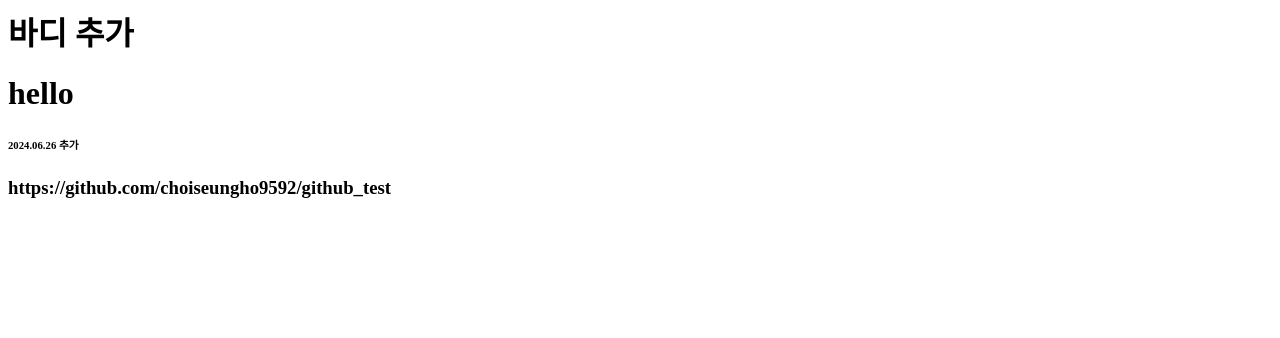
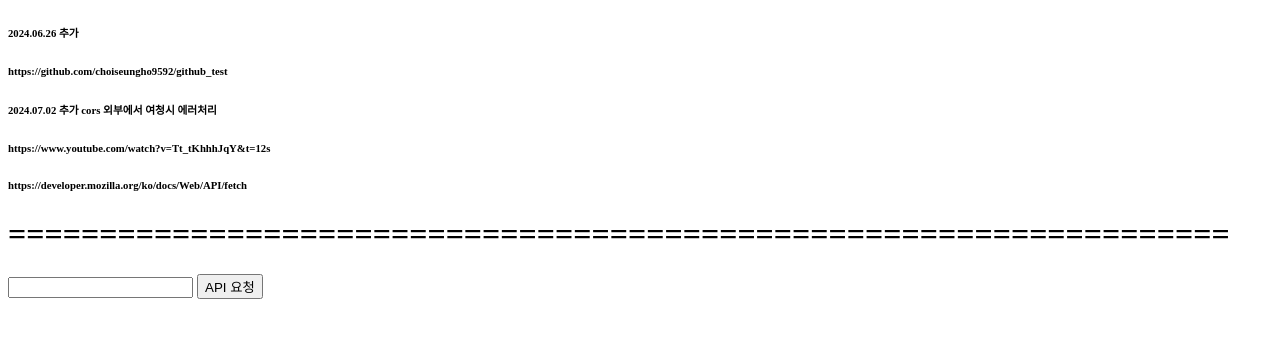
Before and after one commit to choiseungho9592/github_test, a website: page index.html in a window 1280 px wide. Drawn offline with Linux system fonts and the light colour scheme.

Commit message:
[insert] index.heml  cors 외부페이지에서 접속시 폴리시에러 적용 [update] index.js var cors = require('cors')

```diff
--- a/index.html
+++ b/index.html
@@ -1,11 +1,35 @@
-<html>
-    <source>
+<!DOCTYPE html>
+<html lang="ko">
+<head>
+    <meta charset="UTF-8">
+    <meta name="viewport" content="width=device-width, initial-scale=1.0">
+    <title>장영준님 후원 감사합니다.</title>
+</head>
+<body>
+    <h6>2024.06.26 추가</h6>
+    <h6>https://github.com/choiseungho9592/github_test</h6>
+
+    <h6>2024.07.02 추가 cors 외부에서 여청시 에러처리</h6>
+    <h6>https://www.youtube.com/watch?v=Tt_tKhhhJqY&t=12s</h6>
+    <h6>https://developer.mozilla.org/ko/docs/Web/API/fetch</h6>
+
+    <h1>===================================================================</h1>
+
+    <h1 id="sound"></h1>
+    <input id="name" type="text">
+    <button onclick="getSound()">API 요청</button>
+    <script>
+        function getSound() {
+            const name = document.getElementById('name').value
+            fetch(`http://localhost:3000/sound/${name}`)
+            .then((response) => response.json())
+            .then((data) => {
+                console.log(data.sound)
+                document.getElementById('sound').innerHTML = data.sound
+            })
+        }
+
+    </script>
+
+</body>
 </html>
-
-<body>
-    <h1>바디 추가</h1>
-    <h1>hello </h1>
-    <h6>2024.06.26 추가</h6>
-
-    <h3>https://github.com/choiseungho9592/github_test</h3>
-</body>
--- a/index.js
+++ b/index.js
@@ -1,6 +1,9 @@
 const express = require('express')
+var cors = require('cors')
 const app = express()
 const port = 3000
+
+app.use(cors())   //모든 모듈요청 허용 설정
 
 app.get('/', (req, res) => {
     res.send('Hello World')
--- a/package.json
+++ b/package.json
@@ -9,6 +9,7 @@
   "author": "",
   "license": "ISC",
   "dependencies": {
+    "cors": "^2.8.5",
     "express": "^4.19.2"
   }
 }
```
Also changed, not shown: 1 other file.
